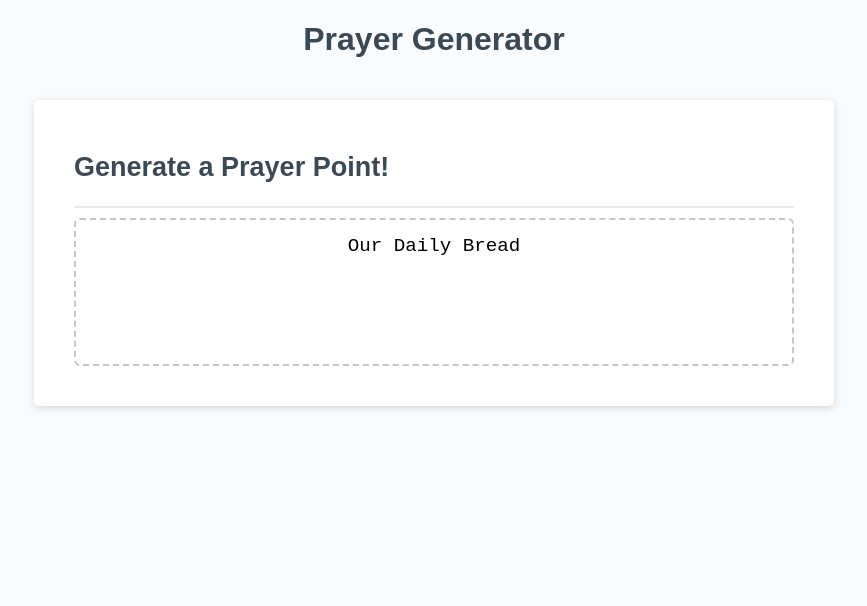
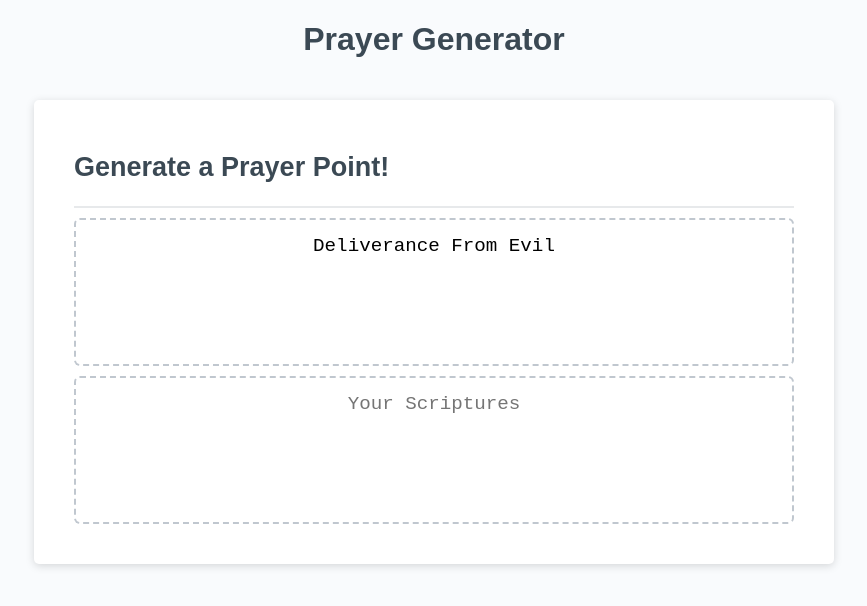
Before and after one commit to ExxtremeBattler/prayer-point-generator, a React (Create React App) app: page / in a window 1280 px wide. Shown: the top 606 px of the page, without its empty margins (206-1073 px from the left). Built offline with nearby package versions, Linux system fonts and the light colour scheme; no server answers.

Commit message:
turned scripture into state, instead of variable

```diff
--- a/src/components/generateSection.js
+++ b/src/components/generateSection.js
@@ -5,22 +5,30 @@
 
 const BASE_URL = "https://bible-api.com/john3:16"
 
-let topicVerse = ""
+
+const topic = (prayerTopics[Math.floor(Math.random() * prayerTopics.length)])
 
 
+// function V(verseTopic) {
+//   if (verseTopic === "Thanksgiving") {
+
+//   } else {
+
+//   }
+// }
+
+
+function GenerateSection() {
+
+  const [topicVerse, setTopicVerse] = useState("")
 
   const getVerse = async () =>{
     const resp = await axios.get(`${BASE_URL}`)
-    topicVerse = resp.data.text
+    setTopicVerse(resp.data.text)
     console.log(topicVerse);
   }
 
-
-getVerse()
-
-function GenerateSection() {
-
-  const [prayerTopic, setPrayerTopic] = useState(prayerTopics[Math.floor(Math.random() * prayerTopics.length)])
+  getVerse()
 
 
     return(
@@ -31,8 +39,16 @@
         <textarea
             readonly
             id="password"
-            value={prayerTopic}
+            value={topic}
             placeholder="Your Prayer"
+            aria-label="Generated Password"
+          ></textarea>
+
+        <textarea
+            readonly
+            id="password"
+            value={topicVerse}
+            placeholder="Your Scriptures"
             aria-label="Generated Password"
           ></textarea>
         </div>
```
